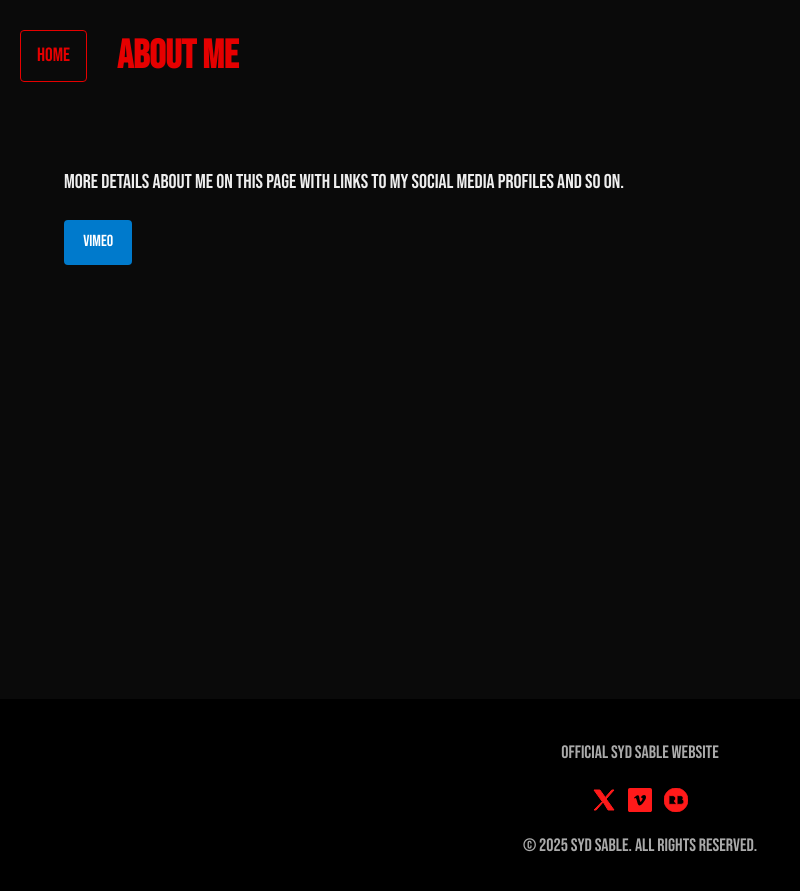
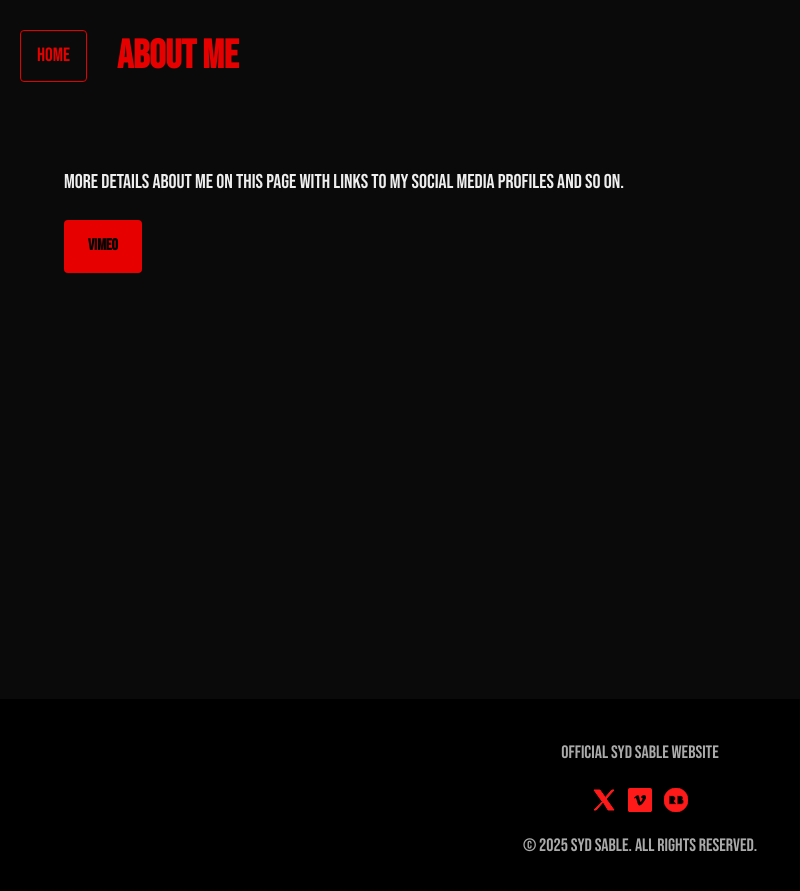
Before and after one commit to zoroastrianfiregod/sydsable, a Jekyll site: the page built from _pages/about.md, in a window 1280 px wide. Shown: the top 891 px of the page, without its empty margins (0-800 px from the left). Built offline with Jekyll 4.4.1, drawn with Linux system fonts in a browser that asks for light colours.

Commit message:
Update style.css

```diff
--- a/assets/style.css
+++ b/assets/style.css
@@ -646,17 +646,24 @@ footer {
 
 .book-button {
   display: inline-block;
-  padding: 0.5em 1.2em;
-  background-color: #007acc; /* example button color */
-  color: white;
+  padding: 0.75rem 1.5rem;
+  background-color: #e60000; /* red */
+  color: #000;               /* black text */
   text-decoration: none;
   font-size: 1rem;
-  border: none;
   border-radius: 4px;
-  cursor: pointer;
+  font-weight: bold;
   font-family: inherit;
   text-align: center;
-  transition: background-color 0.3s ease;
+  transition: background-color 0.3s ease, color 0.3s ease;
+  border: none;
+  cursor: pointer;
+}
+
+.book-button:hover {
+  background-color: #000;
+  color: #e60000;
+  border: 1px solid #e60000;
 }
 
 /* Reset default button styles */
```
